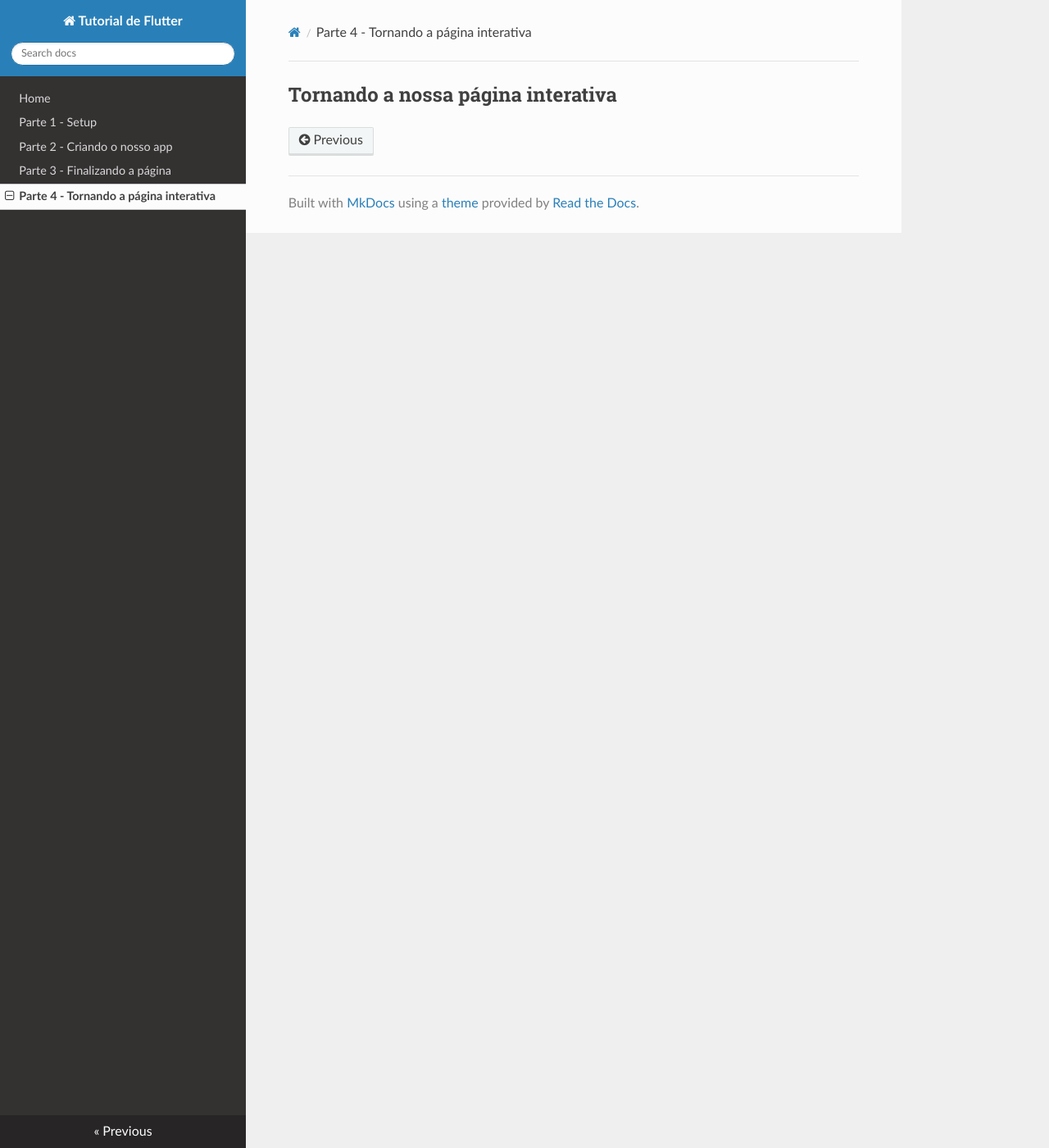
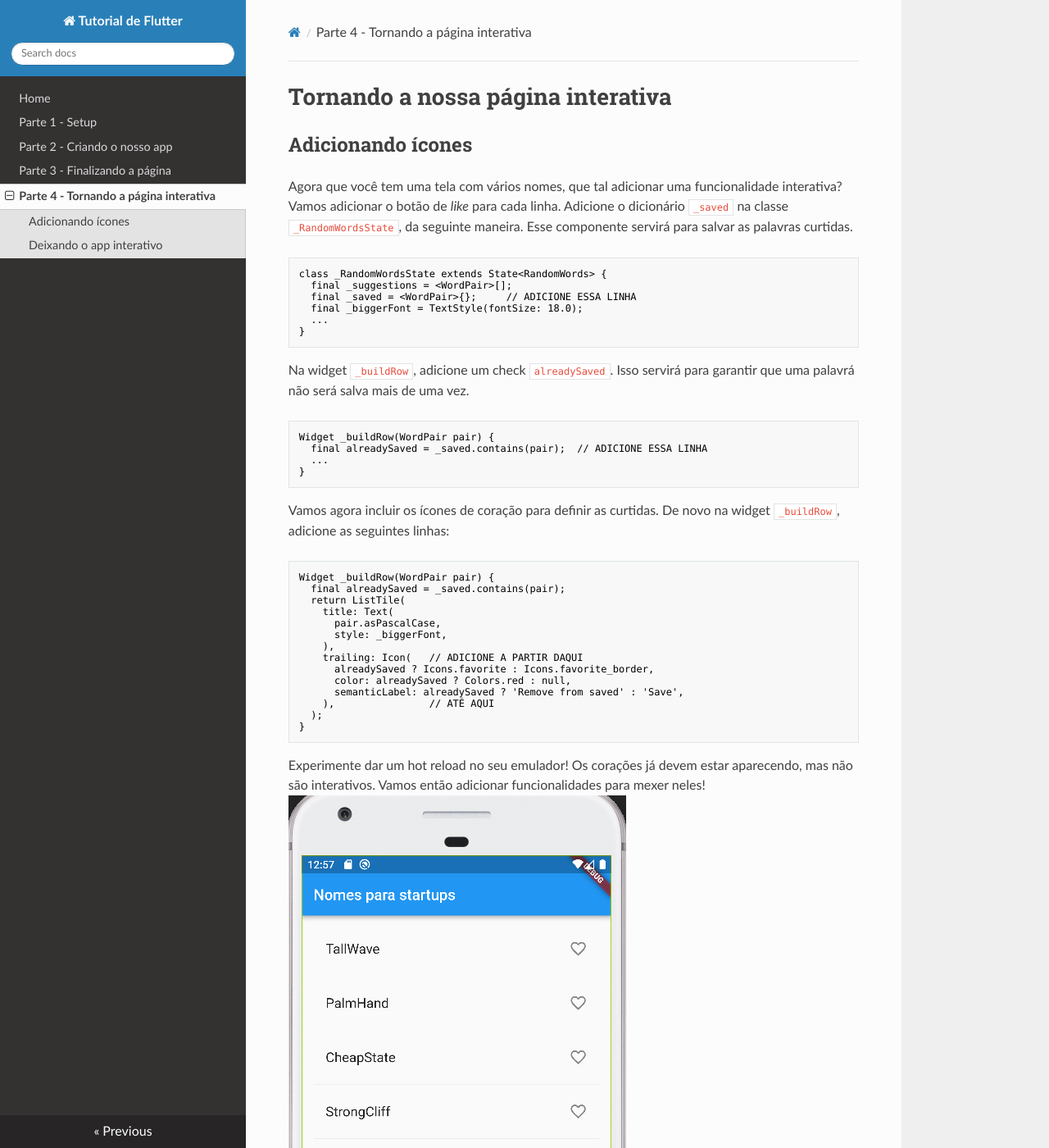
Before and after one commit to jonathansutton1/Projeto3-TecWeb, an MkDocs documentation site: the page built from docs/P4.md, in a window 1280 px wide and 1400 px high. Shown: the whole window at 82% size. Built offline with MkDocs 1.6.1, drawn with Linux system fonts in a browser that asks for light colours; nearby versions of some CDN libraries; some of the changed text lies outside the part shown.

Commit message:
Funcionalidade4 OK

````diff
--- a/docs/P4.md
+++ b/docs/P4.md
@@ -1 +1,79 @@
-## Tornando a nossa página interativa
+# Tornando a nossa página interativa
+
+## Adicionando ícones
+Agora que você tem uma tela com vários nomes, que tal adicionar uma funcionalidade interativa? Vamos adicionar o botão de *like* para cada linha. Adicione o dicionário ```_saved``` na classe ```_RandomWordsState```, da seguinte maneira. Esse componente servirá para salvar as palavras curtidas.
+
+```dart
+class _RandomWordsState extends State<RandomWords> {
+  final _suggestions = <WordPair>[];
+  final _saved = <WordPair>{};     // ADICIONE ESSA LINHA
+  final _biggerFont = TextStyle(fontSize: 18.0);
+  ...
+}
+```
+
+Na widget ```_buildRow```, adicione um check ```alreadySaved```. Isso servirá para garantir que uma palavrá não será salva mais de uma vez.
+
+```dart
+Widget _buildRow(WordPair pair) {
+  final alreadySaved = _saved.contains(pair);  // ADICIONE ESSA LINHA
+  ...
+}
+```
+
+Vamos agora incluir os ícones de coração para definir as curtidas. De novo na widget ```_buildRow```, adicione as seguintes linhas:
+
+```dart
+Widget _buildRow(WordPair pair) {
+  final alreadySaved = _saved.contains(pair);
+  return ListTile(
+    title: Text(
+      pair.asPascalCase,
+      style: _biggerFont,
+    ),
+    trailing: Icon(   // ADICIONE A PARTIR DAQUI
+      alreadySaved ? Icons.favorite : Icons.favorite_border,
+      color: alreadySaved ? Colors.red : null,
+      semanticLabel: alreadySaved ? 'Remove from saved' : 'Save',
+    ),                // ATÉ AQUI
+  );
+}
+```
+
+Experimente dar um hot reload no seu emulador! Os corações já devem estar aparecendo, mas não são interativos. Vamos então adicionar funcionalidades para mexer neles!
+![exemplo](./img/example4.png)
+
+
+## Deixando o app interativo
+Estamos quase terminando o tutorial! Aguente firme, vamos fazer uma última mudança. O objetivo final é criar uma funcionalidade para que o usuário consiga clicar nos corações, e escolha as palavras que goste mais. Para isso, vamos mudar a widget ```_buildRow```. A idéia é fazer com que, quando uma palavra é acessada, a função chame o ```setState()``` para notificar a framework para mudar o estado.
+
+```dart
+Widget _buildRow(WordPair pair) {
+  final alreadySaved = _saved.contains(pair);
+  return ListTile(
+    title: Text(
+      pair.asPascalCase,
+      style: _biggerFont,
+    ),
+    trailing: Icon(
+      alreadySaved ? Icons.favorite : Icons.favorite_border,
+      color: alreadySaved ? Colors.red : null,
+      semanticLabel: alreadySaved ? 'Remove from saved' : 'Save',
+    ),
+    onTap: () {      // ADICIONE A PARTIR DAQUI
+      setState(() {
+        if (alreadySaved) {
+          _saved.remove(pair);
+        } else {
+          _saved.add(pair);
+        }
+      });
+    },               // ATÉ AQUI
+  );
+}
+```
+
+Dê um hot reload. Deu certo? Você consegue escolher os nomes desejados?
+![exemplo](./img/example5.png)
+
+Meus parabéns! Você chegou ao fim do nosso tutorial! Disponibilizaremos alguns mais complexos caso você queira se aprofundar mais. Obrigado pela atenção! :)
````
Also changed, not shown: docs/img/example4.png (added), docs/img/example5.png (added), site/P4/index.html, site/img/example4.png (added), site/img/example5.png (added), site/index.html, site/search/search_index.json, site/sitemap.xml, 2 other files.
